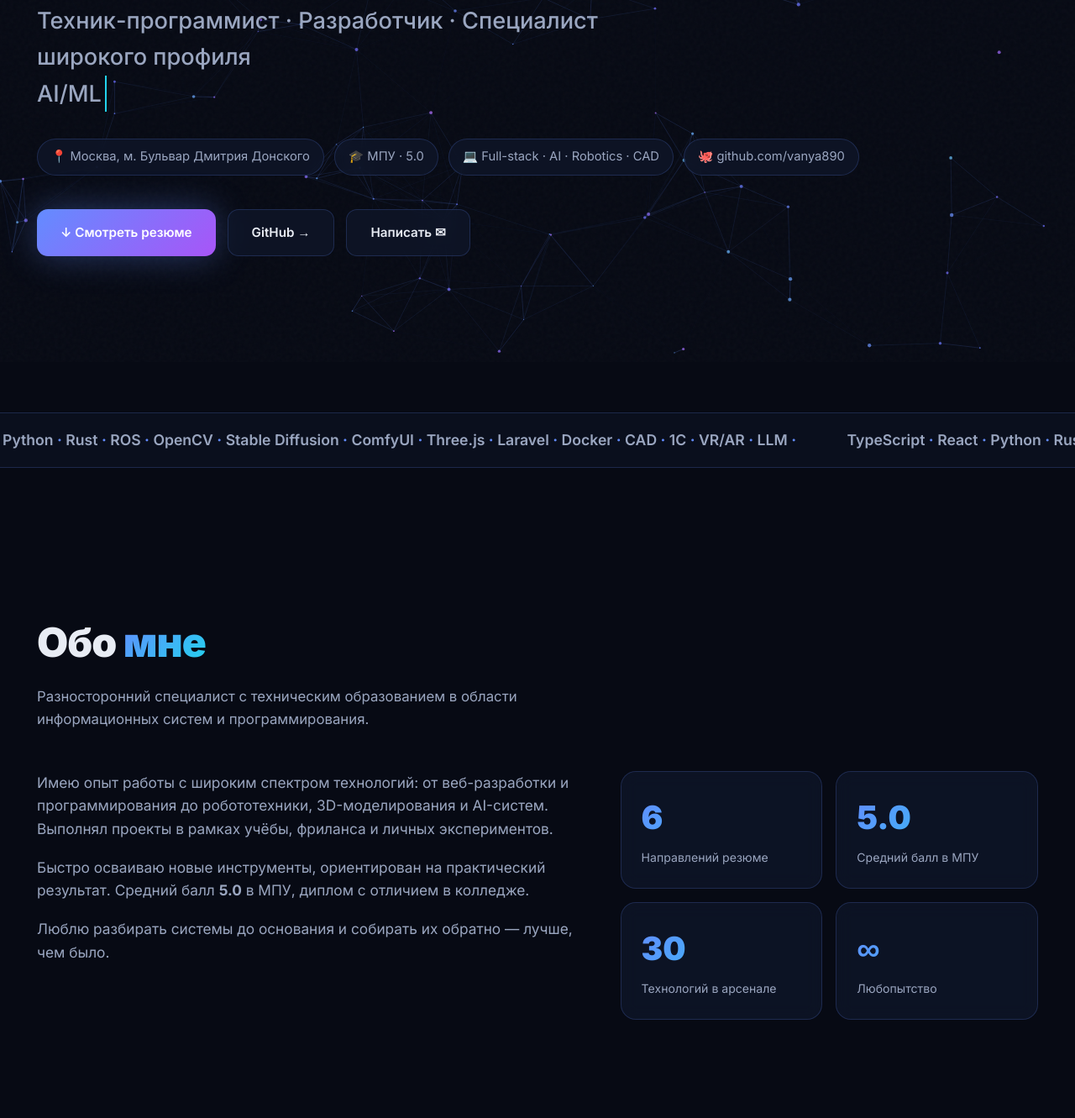
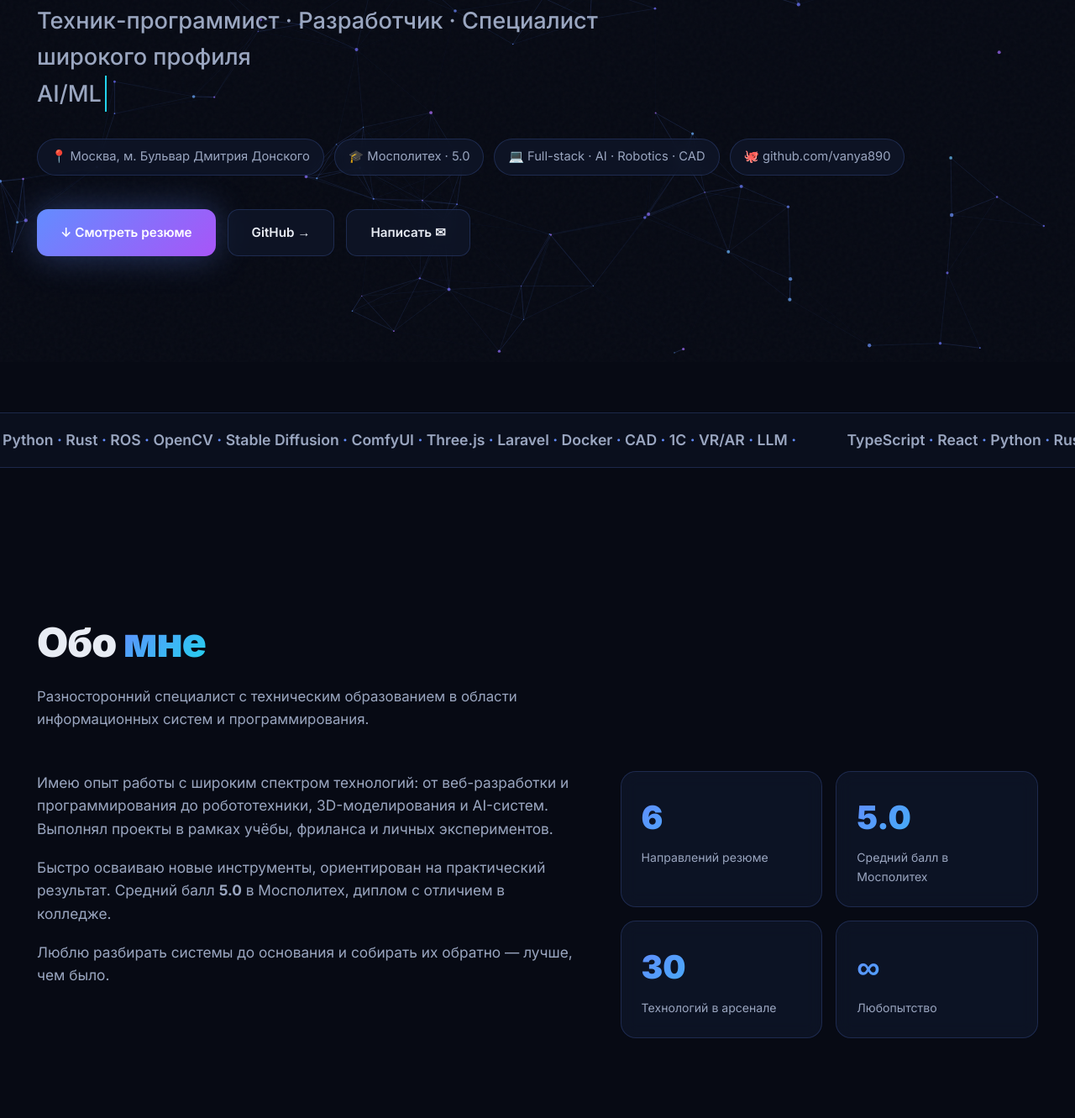
Before and after one commit to vanya890/Resume, a plain HTML site: page index.html in a window 1280 px wide. Shown: the part 369-1700 px from the top of the page at 84% size. Drawn offline with Linux system fonts and the light colour scheme; animation ran at ten frames a second.

Commit message:
fix: rename МПУ to Мосполитех

```diff
--- a/index.html
+++ b/index.html
@@ -105,7 +105,7 @@ footer a{color:var(--accent)}
     <div class="role">Техник-программист · Разработчик · Специалист широкого профиля<br><span class="typing" id="typing"></span></div>
     <div class="meta">
       <span>📍 Москва, м. Бульвар Дмитрия Донского</span>
-      <span>🎓 МПУ · 5.0</span>
+      <span>🎓 Мосполитех · 5.0</span>
       <span>💻 Full-stack · AI · Robotics · CAD</span>
       <span>🐙 github.com/vanya890</span>
     </div>
@@ -128,12 +128,12 @@ footer a{color:var(--accent)}
   <div class="about">
     <div class="reveal-left">
       <p>Имею опыт работы с широким спектром технологий: от веб-разработки и программирования до робототехники, 3D-моделирования и AI-систем. Выполнял проекты в рамках учёбы, фриланса и личных экспериментов.</p>
-      <p>Быстро осваиваю новые инструменты, ориентирован на практический результат. Средний балл <b>5.0</b> в МПУ, диплом с отличием в колледже.</p>
+      <p>Быстро осваиваю новые инструменты, ориентирован на практический результат. Средний балл <b>5.0</b> в Мосполитех, диплом с отличием в колледже.</p>
       <p>Люблю разбирать системы до основания и собирать их обратно — лучше, чем было.</p>
     </div>
     <div class="stats reveal">
       <div class="stat"><div class="num" data-count="6">0</div><div class="lbl">Направлений резюме</div></div>
-      <div class="stat"><div class="num">5.0</div><div class="lbl">Средний балл в МПУ</div></div>
+      <div class="stat"><div class="num">5.0</div><div class="lbl">Средний балл в Мосполитех</div></div>
       <div class="stat"><div class="num" data-count="30">0</div><div class="lbl">Технологий в арсенале</div></div>
       <div class="stat"><div class="num">∞</div><div class="lbl">Любопытство</div></div>
     </div>
@@ -157,7 +157,7 @@ footer a{color:var(--accent)}
   <h2 class="section-title reveal">Образование и <span class="accent">опыт</span></h2>
   <p class="section-sub reveal">Учёба, фриланс, личные эксперименты.</p>
   <div class="timeline reveal">
-    <div class="tl-item"><h4>Московский политехнический университет</h4><div class="when">2022 — 2026 · Информатика и вычислительная техника (киберфизические системы)</div><p>Средний балл 5.0. Проекты по робототехнике, AI, веб-разработке.</p></div>
+    <div class="tl-item"><h4>Мосполитех</h4><div class="when">2022 — 2026 · Информатика и вычислительная техника (киберфизические системы)</div><p>Средний балл 5.0. Проекты по робототехнике, AI, веб-разработке.</p></div>
     <div class="tl-item"><h4>ГБПОУ «Образовательный комплекс «Юго-Запад»</h4><div class="when">2018 — 2022 · Информационные системы и программирование</div><p>Диплом с отличием. База по программированию, сетям, учётным системам.</p></div>
     <div class="tl-item"><h4>Фриланс и личные проекты</h4><div class="when">ongoing</div><p>Telegram/Discord-боты, парсинг, AI-интеграции, 3D-моделирование, написание научных работ на заказ.</p></div>
   </div>
```
Also changed, not shown: 1 other file.
